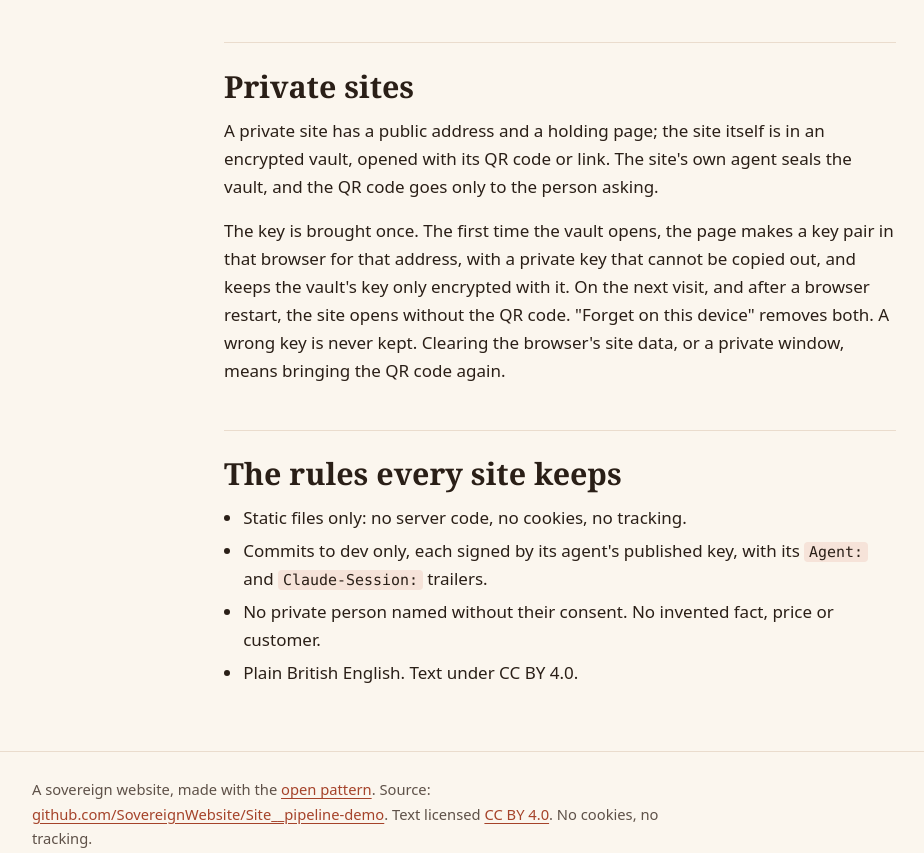
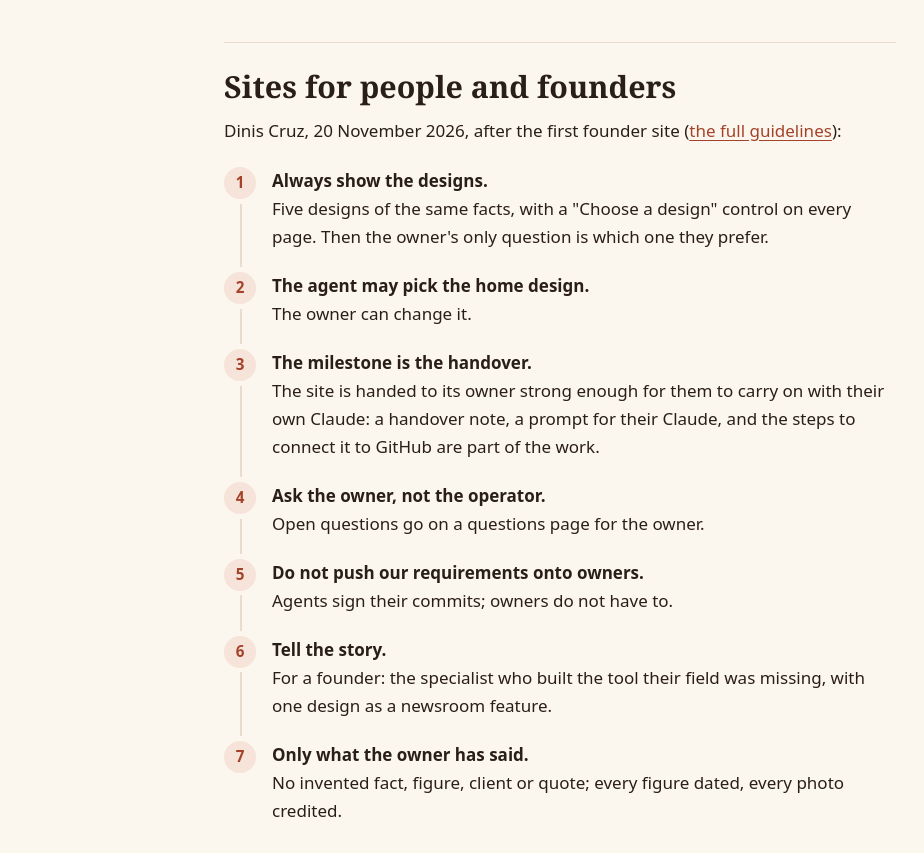
Before and after one commit to SovereignWebsite/Site__Demo__Pipeline-Demo, a plain HTML site: page site/after-the-seed.html in a window 1280 px wide. Shown: the part 1164-2017 px from the top of the page, without its empty margins (80-1004 px from the left). Drawn offline with Linux system fonts and the light colour scheme.

Commit message:
After the seed: Dinis's guidelines for sites for people and founders
Dinis Cruz, 20 November 2026, relayed by kate-curtis-evans.b and
written up in Site__Founder__Kate-Curtis-Evans
docs/guidelines-for-founder-sites.md: five designs always visible,
the handover to the owner as the milestone, questions to the owner,
owners need not sign, tell the founder's story, only what the owner
has said.

Agent: sites.b@SovereignWebsite.dinis
Claude-Session: https://claude.ai/code/session_01Kw9UwBucXVUaNYRMcWwk67

```diff
--- a/site/after-the-seed.html
+++ b/site/after-the-seed.html
@@ -44,6 +44,18 @@
 <h2>Assets</h2>
 <p>A site about a person or a project begins with a map of what exists: pictures, films, text, social posts. Each item is noted with where it is, who owns it and whether it may be used. Photographs belong to their photographers until they agree; anything not cleared stays out of the site.</p>
 
+<h2>Sites for people and founders</h2>
+<p>Dinis Cruz, 20 November 2026, after the first founder site (<a href="https://github.com/SovereignWebsite/Site__Founder__Kate-Curtis-Evans/blob/dev/docs/guidelines-for-founder-sites.md">the full guidelines</a>):</p>
+<ol class="steps">
+<li><strong>Always show the designs.</strong> Five designs of the same facts, with a "Choose a design" control on every page. Then the owner's only question is which one they prefer.</li>
+<li><strong>The agent may pick the home design.</strong> The owner can change it.</li>
+<li><strong>The milestone is the handover.</strong> The site is handed to its owner strong enough for them to carry on with their own Claude: a handover note, a prompt for their Claude, and the steps to connect it to GitHub are part of the work.</li>
+<li><strong>Ask the owner, not the operator.</strong> Open questions go on a questions page for the owner.</li>
+<li><strong>Do not push our requirements onto owners.</strong> Agents sign their commits; owners do not have to.</li>
+<li><strong>Tell the story.</strong> For a founder: the specialist who built the tool their field was missing, with one design as a newsroom feature.</li>
+<li><strong>Only what the owner has said.</strong> No invented fact, figure, client or quote; every figure dated, every photo credited.</li>
+</ol>
+
 <h2>Private sites</h2>
 <p>A private site has a public address and a holding page; the site itself is in an encrypted vault, opened with its QR code or link. The site's own agent seals the vault, and the QR code goes only to the person asking.</p>
 <p>The key is brought once. The first time the vault opens, the page makes a key pair in that browser for that address, with a private key that cannot be copied out, and keeps the vault's key only encrypted with it. On the next visit, and after a browser restart, the site opens without the QR code. "Forget on this device" removes both. A wrong key is never kept. Clearing the browser's site data, or a private window, means bringing the QR code again.</p>
```
